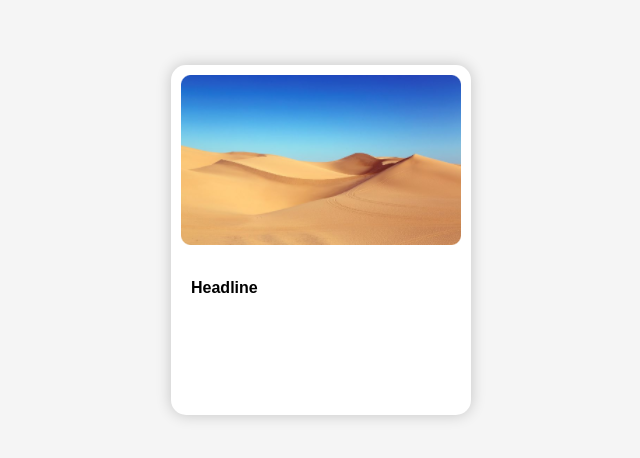
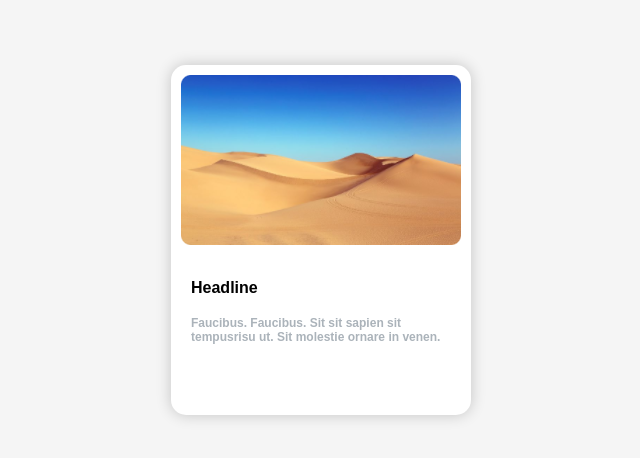
Before and after one commit to Komandr33/myPortfolio-start-project, a React app: page / in a window 1280 px wide. Shown: the part 160-618 px from the top of the page, without its empty margins (319-959 px from the left). Built offline with nearby package versions, Linux system fonts and the light colour scheme.

Commit message:
added Content in App

```diff
--- a/src/App.tsx
+++ b/src/App.tsx
@@ -9,6 +9,7 @@ function App() {
           <Images src={img1} alt={''}></Images>
           <div style={{margin: '20px'}}>
             <Title>Headline</Title>
+            <Content>Faucibus. Faucibus. Sit sit sapien sit tempusrisu ut. Sit molestie ornare in venen.</Content>
           </div>
         </Card>
 
@@ -39,3 +40,11 @@ const Title = styled.h1`
   font-weight: 700;
   color: black;
 `;
+
+const Content = styled.p`
+  font-size: 12px;
+  letter-spacing: 0;
+  font-weight: 700;
+  color: #ABB3BA;
+  margin: 19px 0 19px 0;
+`;
```
